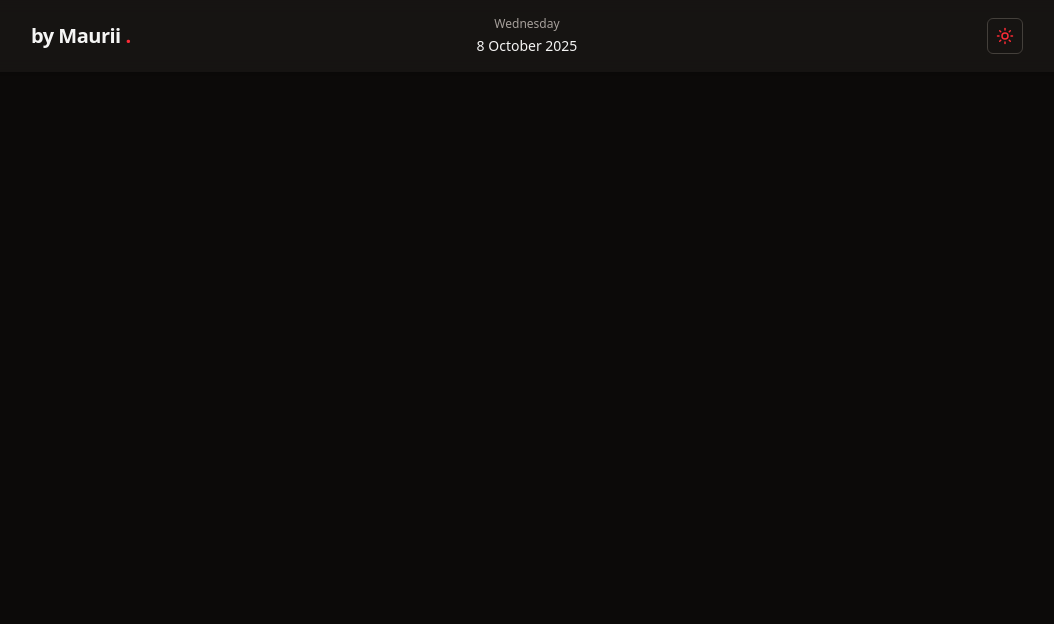
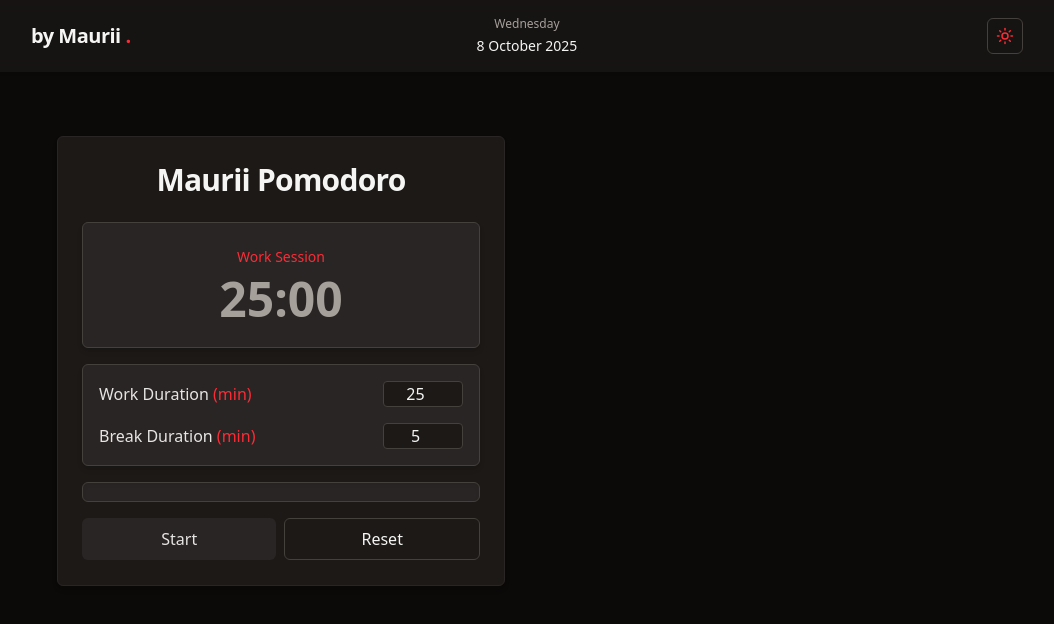
Before and after one commit to Dopest0727/taskmanger, a Next.js app: page / in a window 1280 px wide. Shown: the top 624 px of the page, without its empty margins (113-1167 px from the left). Built offline with nearby package versions, Linux system fonts and the light colour scheme.

Commit message:
added styling to pomodoro component to fit the app

```diff
--- a/app/globals.css
+++ b/app/globals.css
@@ -3,7 +3,7 @@
 @custom-variant light (&:where(.light, .light *));
 
 body {
-  @apply bg-stone-950 text-stone-100 light:bg-stone-100 light:text-stone-950
+  @apply bg-stone-950 text-stone-100 light:bg-gray-50 light:text-stone-950
   transition-colors duration-300;
 }
 
@@ -13,6 +13,25 @@ body {
 
 .text-primary {
   @apply text-stone-100 light:text-stone-900;
+}
+
+.app-container {
+  @apply max-w-md mx-auto h-[450px] mt-10 p-6 rounded-md
+  flex flex-col justify-center
+  bg-stone-900 text-stone-100
+  light:bg-white light:text-stone-950
+  border border-stone-800 light:border-gray-300
+  shadow-md transition-all;
+}
+
+.btn-base {
+  @apply px-4 py-2 transition-colors duration-200;
+}
+
+.pomodoro-settings {
+  @apply w-20 text-center rounded bg-stone-900 light:bg-white
+  light:text-stone-500 light:border-stone-300 border border-stone-700
+  text-stone-100 focus:outline-none focus:ring-1 focus:ring-red-500;
 }
 
 /* Base app container (like TodoApp, PomodoroApp, etc.)
@@ -32,9 +51,6 @@ body {
     dark:bg-stone-800 dark:border-stone-600 dark:text-stone-100;
 }
 
-.btn-base {
-  @apply px-4 py-2 transition-colors duration-200;
-}
 
 
 .border-base {
--- a/app/layout.tsx
+++ b/app/layout.tsx
@@ -15,7 +15,7 @@ const geistMono = Geist_Mono({
 
 export const metadata: Metadata = {
   title: "TaskManager",
-  description: "by Maurii.",
+  description: "by Maurii .",
 };
 
 export default function RootLayout({
--- a/app/page.tsx
+++ b/app/page.tsx
@@ -7,7 +7,7 @@ export default function Home() {
   return (
     <main className="max-w-5xl mx-auto p-6 grid grid-cols-1 md:grid-cols-2 gap-2">
       {/* Top Row */}
-      <div className="card-base"></div>
+      <PomodoroPage />
     </main>
   );
 }
--- a/components/pomodoro/PomodoroControls.tsx
+++ b/components/pomodoro/PomodoroControls.tsx
@@ -8,25 +8,25 @@ const PomodoroControls: React.FC<PomodoroControlsProps> = ({
   onReset,
 }) => {
   return (
-    <div className="flex justify-center gap-3 mt-4">
+    <div className="flex justify-center gap-2 mt-4">
       {isRunning ? (
         <button
           onClick={onPause}
-          className="btn-base bg-red-500 text-white rounded hover:bg-red-600 active:scale-95"
+          className="btn-base w-full bg-red-500 text-stone-200 rounded-md hover:bg-red-600 active:scale-95 transition-all"
         >
           Pause
         </button>
       ) : (
         <button
           onClick={onStart}
-          className="btn-base bg-stone-900 text-white dark:bg-stone-100 dark:text-stone-900 rounded hover:bg-stone-700 dark:hover:bg-stone-200 active:scale-95"
+          className="btn-base w-full bg-stone-800 text-stone-200 rounded-md hover:bg-stone-700 active:scale-95 transition-all"
         >
           Start
         </button>
       )}
       <button
         onClick={onReset}
-        className="btn-base bg-stone-200 dark:bg-stone-700 dark:text-stone-100 rounded hover:bg-stone-300 dark:hover:bg-stone-600 active:scale-95"
+        className="btn-base w-full light:bg-white light:border-stone-300 light:text-stone-600 bg-stone-900 text-stone-100 border border-stone-700 rounded-md hover:bg-stone-800 active:scale-95 transition-all"
       >
         Reset
       </button>
--- a/components/pomodoro/PomodoroProgress.tsx
+++ b/components/pomodoro/PomodoroProgress.tsx
@@ -7,10 +7,10 @@ export default function PomodoroProgress({
   const progressPercent = ((totalTime - timeLeft) / totalTime) * 100;
 
   return (
-    <div className="w-full h-4 bg-stone-200 dark:bg-stone-700 rounded-md mt-4 overflow-hidden">
+    <div className="w-full h-5 bg-stone-800 light:bg-white light:border-stone-300 border border-stone-700 rounded-md mt-4 overflow-hidden shadow-inner border border-stone-700">
       <div
-        className="h-4 bg-stone-900 dark:bg-stone-100 transition-all duration-300"
-        style={{ width: `${progressPercent}%`, backgroundColor: "#e53e3e" }}
+        className="h-full bg-red-500 transition-all duration-500 ease-out"
+        style={{ width: `${progressPercent}%` }}
       ></div>
     </div>
   );
--- a/components/pomodoro/PomodoroSettings.tsx
+++ b/components/pomodoro/PomodoroSettings.tsx
@@ -8,13 +8,16 @@ const PomodoroSettings: React.FC<PomodoroSettingsProps> = ({
   onChangeBreak,
 }) => {
   return (
-    <div className="flex flex-col gap-4 p-4 mt-4 rounded-md border-base bg-white dark:bg-stone-800 shadow-sm">
+    <div
+      className="flex flex-col gap-4 p-4 mt-4 rounded-md
+      bg-stone-800 border border-stone-700 shadow-md transition-all light:bg-white light:border-stone-300"
+    >
       <div className="flex items-center justify-between">
         <label
           htmlFor="work-duration"
-          className="text-stone-700 dark:text-stone-200 font-medium"
+          className="text-stone-200 font-medium light:text-stone-500"
         >
-          Work Duration (min)
+          Work Duration <span className="text-red-500">(min)</span>
         </label>
         <input
           id="work-duration"
@@ -23,16 +26,16 @@ const PomodoroSettings: React.FC<PomodoroSettingsProps> = ({
           max={120}
           value={workDuration}
           onChange={(e) => onChangeWork(Number(e.target.value))}
-          className="input-base w-20 text-center rounded"
+          className="pomodoro-settings"
         />
       </div>
 
       <div className="flex items-center justify-between">
         <label
           htmlFor="break-duration"
-          className="text-stone-700 dark:text-stone-200 font-medium"
+          className="text-stone-200 font-medium light:text-stone-500"
         >
-          Break Duration (min)
+          Break Duration <span className="text-red-500">(min)</span>
         </label>
         <input
           id="break-duration"
@@ -41,7 +44,7 @@ const PomodoroSettings: React.FC<PomodoroSettingsProps> = ({
           max={60}
           value={breakDuration}
           onChange={(e) => onChangeBreak(Number(e.target.value))}
-          className="input-base w-20 text-center rounded"
+          className="pomodoro-settings"
         />
       </div>
     </div>
--- a/components/pomodoro/PomodoroTimer.tsx
+++ b/components/pomodoro/PomodoroTimer.tsx
@@ -11,11 +11,19 @@ const PomodoroTimer: React.FC<PomodoroTimerProps> = ({
   const seconds = (timeLeft % 60).toString().padStart(2, "0");
 
   return (
-    <div className="flex flex-col items-center justify-center p-6 rounded-md border-base bg-white dark:bg-stone-800 shadow-sm transition-all">
-      <span className="text-sm text-stone-500 dark:text-stone-300 mb-2 font-medium">
-        {isWorkSession ? "Work Session" : "Break"}
+    <div
+      className="flex flex-col items-center justify-center p-6 rounded-md
+      bg-stone-800 border border-stone-700 shadow-md transition-all
+      light:bg-white light:border-stone-300"
+    >
+      <span className="text-sm text-stone-400 mb-2 font-medium">
+        {isWorkSession ? (
+          <span className="text-red-500">Work Session</span>
+        ) : (
+          "Break"
+        )}
       </span>
-      <span className="text-5xl font-bold text-stone-800 dark:text-stone-100">
+      <span className="text-5xl font-bold text-stone-400 light:text-stone-800">
         {minutes}:{seconds}
       </span>
     </div>
```
